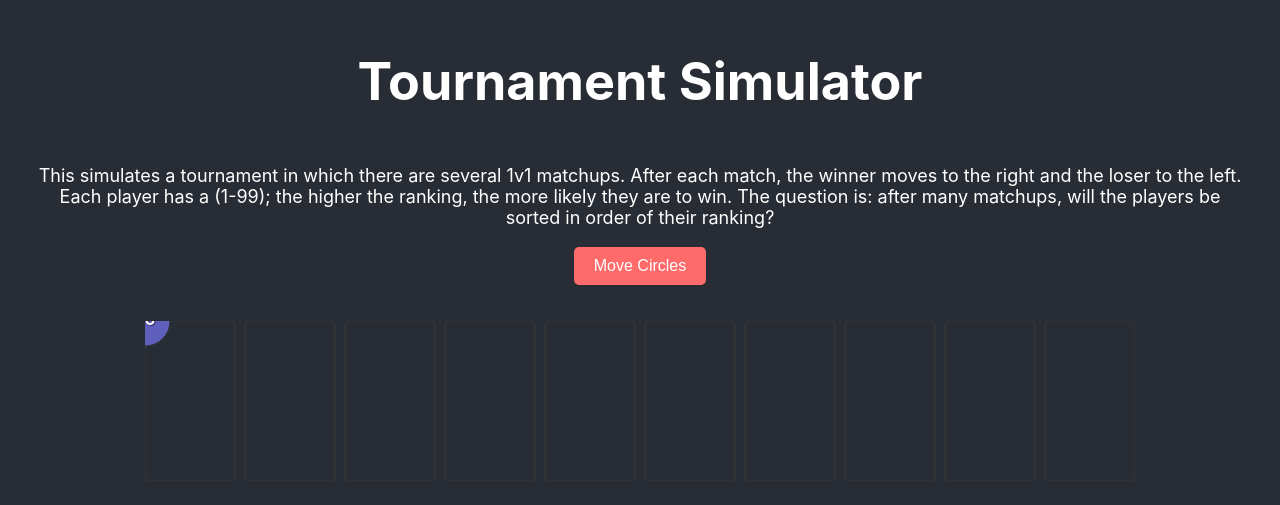
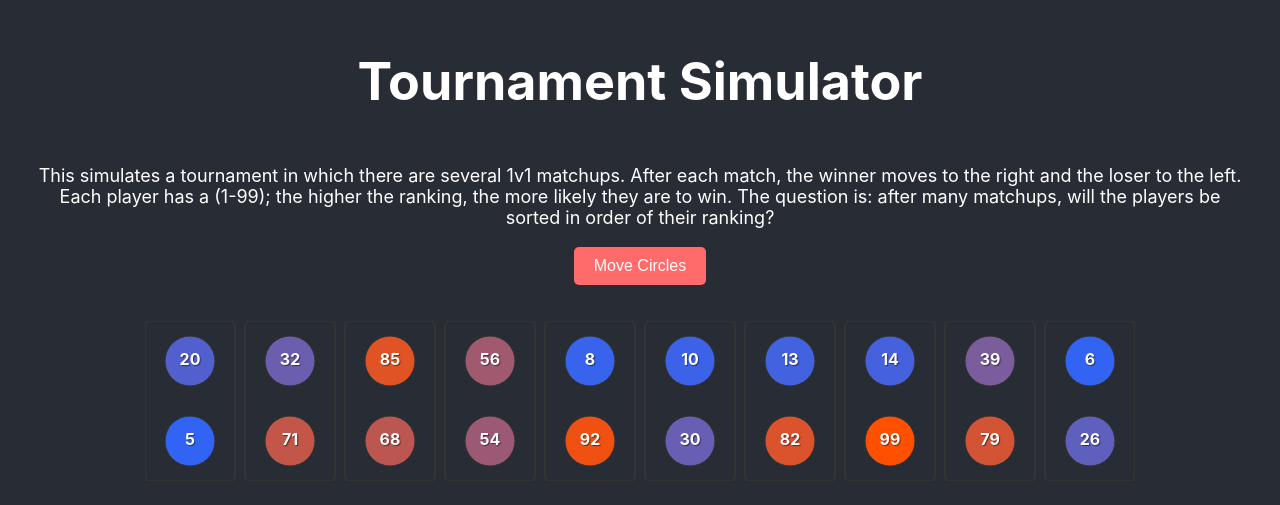
Before and after one commit to drbr/tournament-simulator, a React (Create React App) app: page / in a window 1280 px wide. Shown: the part 131-636 px from the top of the page. Built offline with nearby package versions, Linux system fonts and the light colour scheme.

Commit message:
Probably fix the CSS transform animations

```diff
--- a/src/App.css
+++ b/src/App.css
@@ -19,7 +19,3 @@ html {
 .body-text {
   font-size: 1rem;
 }
-
-circle, text {
-  transition: transform 2s ;
-}
--- a/src/ParticipantsView.tsx
+++ b/src/ParticipantsView.tsx
@@ -7,6 +7,12 @@ const CIRCLE_Y: Record<CirclePosition, number> = {
   top: 40,
   bottom: 120,
 };
+
+const animationStyles = `
+  .animated-circle , .animated-text {
+    transition: transform 2s ease;
+  }
+`;
 
 function getCircleX(rectangleIndex: number): number {
   return 45 + rectangleIndex * 100;
@@ -22,6 +28,8 @@ export const ParticipantsView: React.FC<{
   circles: readonly Circle[];
 }> = ({ circles }) => {
   return (
+    <>
+      <style>{animationStyles}</style>
       <svg width="100%" height="160" viewBox={`0 0 ${RECTANGLE_COUNT * 100 - 10} 160`}>
         {generateArray(RECTANGLE_COUNT, (rectIndex: number) => (
           <g key={String(rectIndex)}>
@@ -44,6 +52,7 @@ export const ParticipantsView: React.FC<{
           <ParticipantCircle key={circle.id} circle={circle} />
         ))}
       </svg>
+    </>
   );
 };
 
@@ -54,8 +63,8 @@ const ParticipantCircle: React.FC<{ circle: Circle }> = ({ circle }) => {
       <circle
         cx={0}
         cy={0}
-        // transform={getPositionTransform(circle.rectangleIndex, circle.position)}
-        style={{ transform: getPositionTransform(circle.rectangleIndex, circle.position) }}
+        transform={getPositionTransform(circle.rectangleIndex, circle.position)}
+        className="animated-circle"
         r={25}
         fill={toRgbString(circle.color)}
         stroke="#333"
@@ -66,7 +75,8 @@ const ParticipantCircle: React.FC<{ circle: Circle }> = ({ circle }) => {
       <text
         x={0}
         y={0}
-        // transform={getPositionTransform(circle.rectangleIndex, circle.position)}
+        transform={getPositionTransform(circle.rectangleIndex, circle.position)}
+        className="animated-text"
         textAnchor="middle"
         dominantBaseline="middle"
         fill="white"
@@ -75,8 +85,6 @@ const ParticipantCircle: React.FC<{ circle: Circle }> = ({ circle }) => {
         style={{
           textShadow: '1px 1px 1px rgba(0,0,0,0.5)',
           pointerEvents: 'none',
-          transform: getPositionTransform(circle.rectangleIndex, circle.position),
-          backgroundColor: 'pink',
         }}>
         {circle.number}
       </text>
```
Lines whose indentation alone changed are shown as unchanged.
